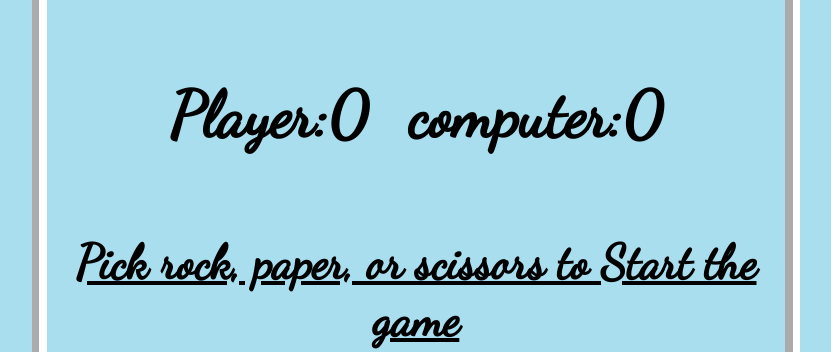
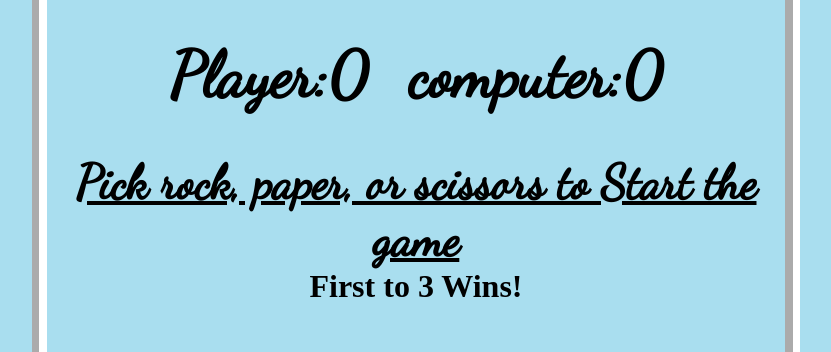
Before and after one commit to BertaRyan/rock__paper_scissors, a plain HTML site: page index.html in a window 1280 px wide. Shown: the part 206-558 px from the top of the page, without its empty margins (368-1199 px from the left). Drawn offline with Linux system fonts and the light colour scheme.

Commit message:
made a change to the amount of rounds playable

```diff
--- a/index.html
+++ b/index.html
@@ -27,6 +27,7 @@
         </div>
 
         <h2 class="instructions">Pick rock, paper, or scissors to Start the game</h2>
+        <p class="round-limit">First to 3 Wins!</p>
 
         <div class="container">
             <button class="rock"><img src="imgs/rock.png" alt=""></button>
--- a/style.css
+++ b/style.css
@@ -52,16 +52,21 @@ h1 {
     justify-content: center;
     font-family: 'Dancing Script', cursive;
     font-size: 2em;
-    margin-top: 80px;
-    margin-bottom: 80px;
+    margin-top: 40px;
+    margin-bottom: 40px;
 }
 
 .instructions {
     font-family: 'Dancing Script', cursive;
     font-size: 3em;
-    margin-bottom: 50px;
     text-align: center;
     text-decoration: underline;
+}
+
+.round-limit{
+    margin-bottom:50px;
+    font-weight:bolder;
+    font-size:2em;
 }
 
 .container {
```
